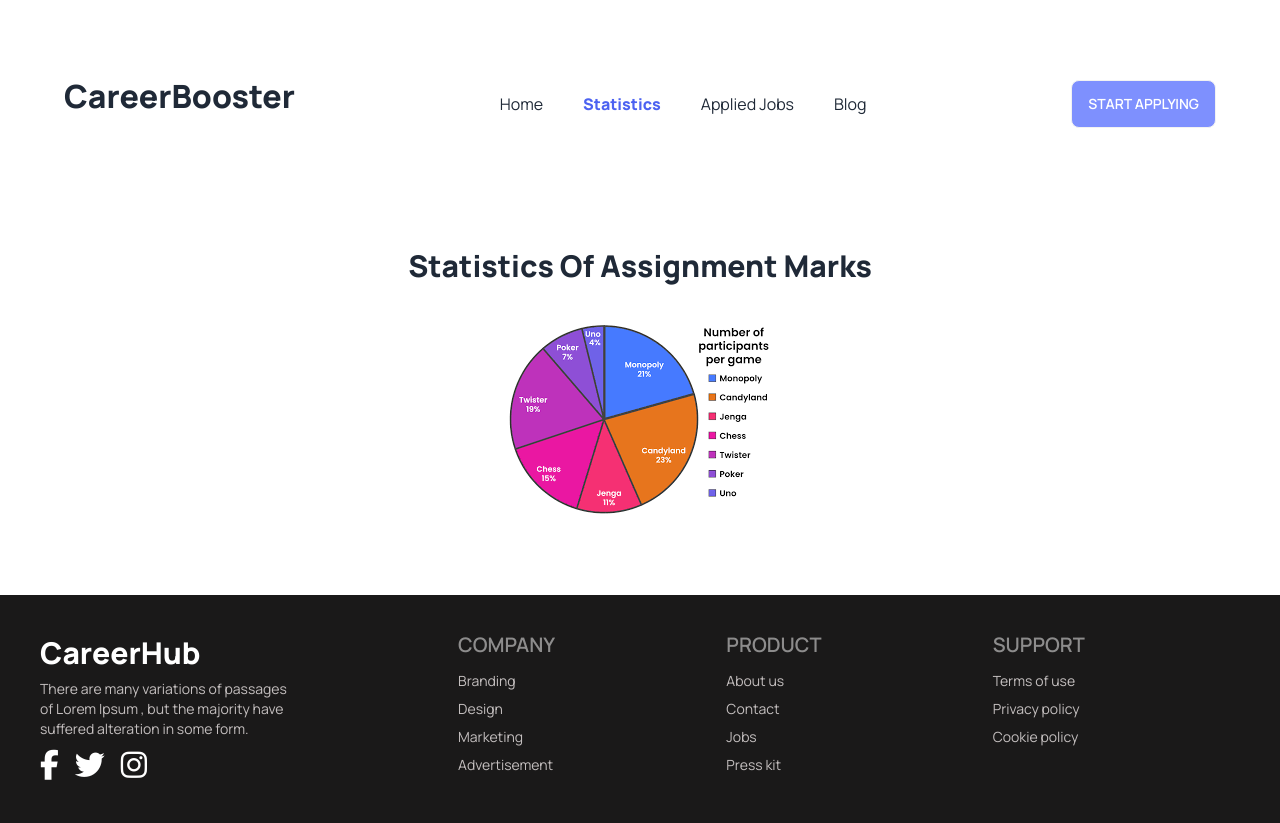
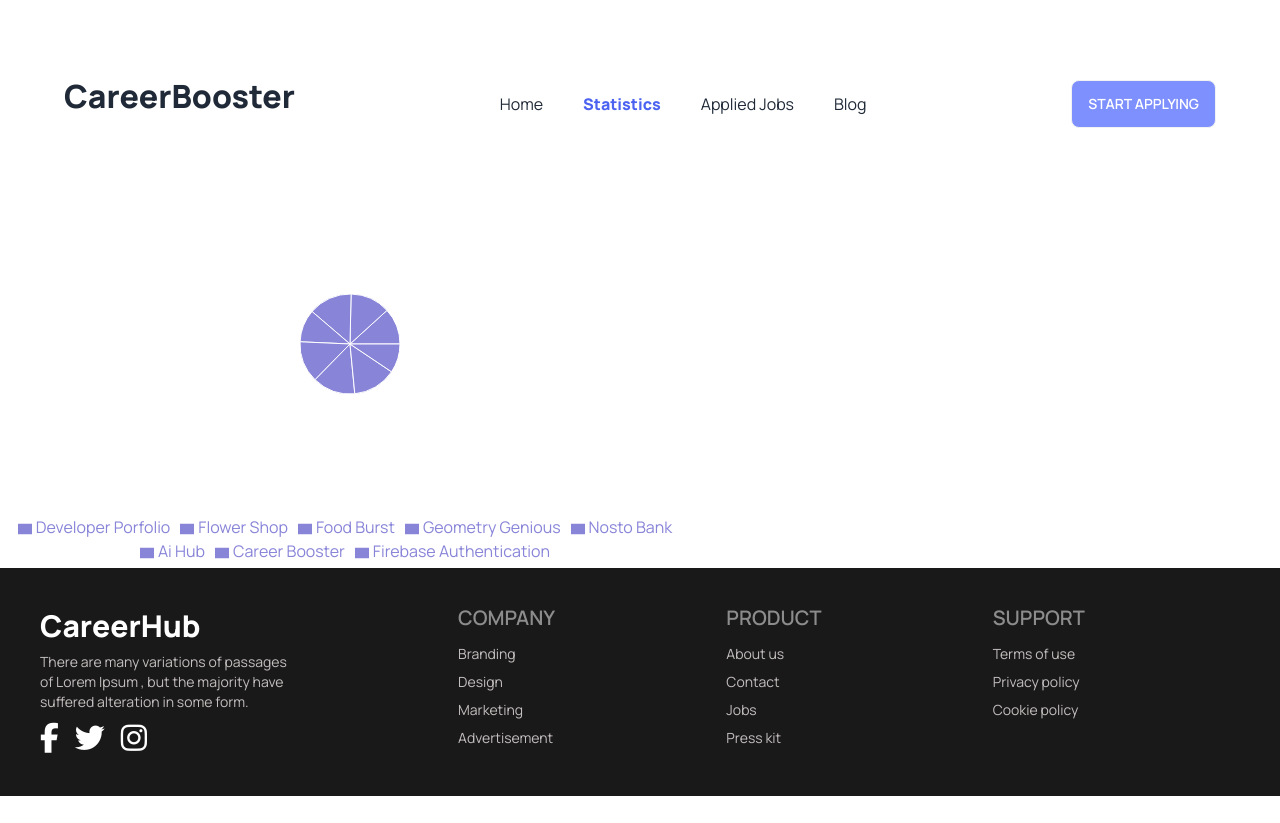
Before and after one commit to billalhossain2/career-boost, a React (Vite) app: page /statistics in a window 1280 px wide. After the commit the page ends 800 px from the top, so only its background shows below. Built offline with nearby package versions, Linux system fonts and the light colour scheme.

Commit message:
pie chart added

```diff
--- a/package.json
+++ b/package.json
@@ -13,7 +13,8 @@
     "react": "^18.2.0",
     "react-dom": "^18.2.0",
     "react-router-dom": "^6.14.2",
-    "react-scroll": "^1.8.9"
+    "react-scroll": "^1.8.9",
+    "recharts": "^2.7.2"
   },
   "devDependencies": {
     "@types/react": "^18.2.15",
--- /dev/null
+++ b/public/assignment.json
@@ -0,0 +1,42 @@
+[
+    {
+        "id":1,
+        "title":"Developer Porfolio",
+        "marks":50
+    },
+    {
+        "id":2,
+        "title":"Flower Shop",
+        "marks":55
+    },
+    {
+        "id":3,
+        "title":"Food Burst",
+        "marks":60
+    },
+    {
+        "id":4,
+        "title":"Geometry Genious",
+        "marks":45
+    },
+    {
+        "id":5,
+        "title":"Nosto Bank",
+        "marks":57
+    },
+    {
+        "id":6,
+        "title":"Ai Hub",
+        "marks":59
+    },
+    {
+        "id":6,
+        "title":"Career Booster",
+        "marks":60
+    },
+    {
+        "id":7,
+        "title":"Firebase Authentication",
+        "marks":40
+    }
+]
--- a/src/components/Statistics.jsx
+++ b/src/components/Statistics.jsx
@@ -1,11 +1,15 @@
-import React from 'react'
-
+import { useLoaderData } from "react-router-dom"
+import { PieChart, Tooltip, Pie, Legend, Cell} from "recharts";
 const Statistics = () => {
+  const obtainedMarks = useLoaderData();
+  console.log(obtainedMarks)
   return (
-    <div className='flex flex-col items-center py-20'>
-      <h1 className='text-3xl font-extrabold mb-10'>Statistics Of Assignment Marks</h1>
-      <img src="../src/assets/All Images/pie-chart.png" alt="" />
-    </div>
+    <PieChart width={700} height={400}>
+       <Pie data={obtainedMarks} dataKey="marks" nameKey="title" cx="50%" cy="50%" outerRadius={50} fill="#8884d8" />
+       <Tooltip/>
+       <Legend className="bg-black text-orange-600"></Legend>
+       <Cell className="bg-black text-orange-600"></Cell>
+     </PieChart>
   )
 }
 
--- /dev/null
+++ b/src/loaders/assignmentDataLoader.js
@@ -0,0 +1,2 @@
+const assignmentDataLoader = async() => await fetch('assignment.json')
+export default assignmentDataLoader
--- a/src/main.jsx
+++ b/src/main.jsx
@@ -11,6 +11,7 @@ import JobDetails from './components/JobDetails.jsx'
 import { createBrowserRouter, RouterProvider } from 'react-router-dom'
 import jobDetailsLoader from './loaders/jobDetailsLoader'
 import featuresLoader from './loaders/featuresLoader'
+import assignmentDataLoader from './loaders/assignmentDataLoader'
 const router = createBrowserRouter([
   {
     path:'/',
@@ -24,7 +25,8 @@ const router = createBrowserRouter([
       },
       {
         path:'/statistics',
-        element:<Statistics/>
+        element:<Statistics/>,
+        loader:assignmentDataLoader,
       },
       {
         path:'/blog',
```
Also changed, not shown: 1 other file (tests, documents, lock files or other folders).
